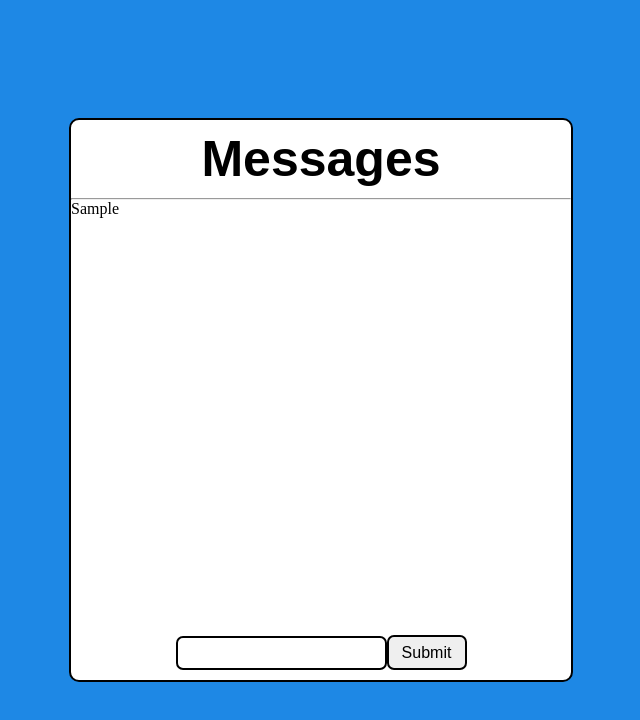
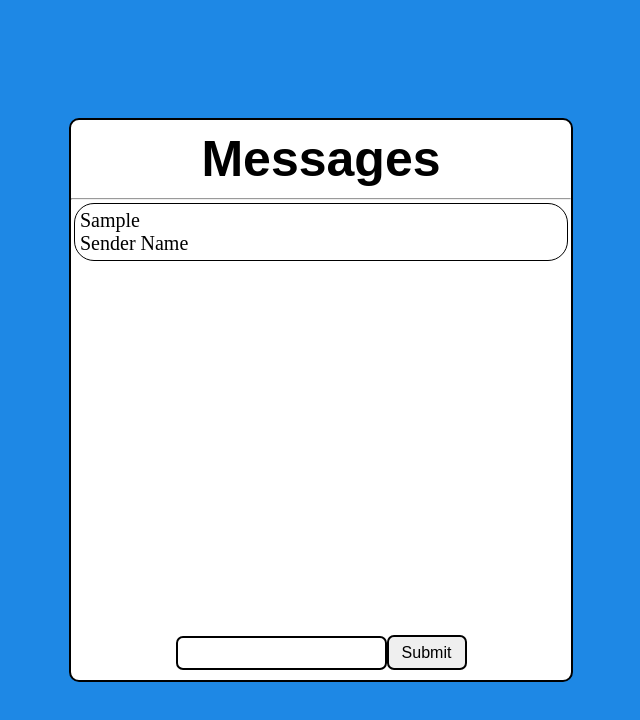
Before and after one commit to nill2000/chatapp, a React (Vite) app in the folder client/react-app/: page /chatroom in a window 1280 px wide. Both pictures are taken after typing "Sample" into the empty fields and a click on the button "Submit". Shown: the top 720 px of the page, without its empty margins (319-959 px from the left). Built offline with nearby package versions, Linux system fonts and the light colour scheme; no server answers.

Commit message:
Styled Messages & Add Sender Name

```diff
--- a/client/react-app/package.json
+++ b/client/react-app/package.json
@@ -20,12 +20,12 @@
     "@eslint/js": "^9.17.0",
     "@types/react": "^18.3.17",
     "@types/react-dom": "^18.3.5",
-    "@vitejs/plugin-react": "^4.3.4",
+    "@vitejs/plugin-react": "^1.3.2",
     "eslint": "^9.17.0",
     "eslint-plugin-react": "^7.37.2",
     "eslint-plugin-react-hooks": "^5.0.0",
     "eslint-plugin-react-refresh": "^0.4.16",
     "globals": "^15.13.0",
-    "vite": "^6.0.3"
+    "vite": "^6.1.0"
   }
 }
--- a/client/react-app/src/App.css
+++ b/client/react-app/src/App.css
@@ -23,6 +23,23 @@
 		font-weight: bold;
 		font-size: 50px;
 		padding: 10px;
+		}
+
+		.MsgList{
+			overflow-y: auto;
+			max-height: 500px;
+		}
+
+		.MsgItem{
+			height: auto;
+			min-height: 40px;
+			font-size: 20px;
+			margin: 3px 3px;
+			padding: 5px;
+			border: 1px solid black;
+			border-radius: 20px;
+			word-wrap: break-word;
+			overflow-wrap: break-word;
 		}
 
 		.sendMsgContainer{
--- a/client/react-app/src/components/Login.jsx
+++ b/client/react-app/src/components/Login.jsx
@@ -8,10 +8,10 @@ function Login(){
 	const [userInput, setUserInput] = useState("");
 	const [roomInput, setRoomInput] = useState("");
 
-
 	const handleLogin = () => {
 		console.log("Username: ", userInput);
 		console.log("Room Code: ", roomInput);
+
 		navigate("/chatroom");
 	};
 
--- a/client/react-app/src/components/LoginLabel.jsx
+++ b/client/react-app/src/components/LoginLabel.jsx
@@ -1,8 +1,8 @@
 import PropTypes from "prop-types";
-function LoginLabel(props){
+function LoginLabel({label, inputValue, setInputValue}){
 	return (
 	<div className="LabelInputContainer">
-		<input className="LabelInput" type="text" value={props.inputValue} onChange={(e) => {props.setInputValue(e.target.value)}} placeholder={props.label} required/>
+		<input className="LabelInput" type="text" value={inputValue} onChange={(e) => {setInputValue(e.target.value)}} placeholder={label} required/>
 	</div>
 	);
 }
--- a/client/react-app/src/components/messageBody.jsx
+++ b/client/react-app/src/components/messageBody.jsx
@@ -1,13 +1,27 @@
 import MessageInput from "./MessageInput.jsx";
-import { useState } from "react";
+import { useState, useEffect } from "react";
+import { io } from "socket.io-client";
+
+const socket = io("http://localhost:3000");
 
 function MessageBody(){
+	const [Msgs, setMsgs] = useState([]);
 
-	const [Msgs, setMsgs] = useState([]);
+	useEffect(() => {
+		socket.on("connect", () => {
+			console.log("Connected:", socket.id);
+
+		return () => {
+			socket.disconnect();
+		}
+	})
+	}, []);
 
 	const sendMsg = (newMsg) => {
 		if (newMsg.trim() !== ""){
 			setMsgs([...Msgs, newMsg]);
+		} else{
+			console.log("Message is empty");
 		}
 	}
 
@@ -18,8 +32,12 @@ function MessageBody(){
 				<hr />
 				<div className="MsgList">
 					{Msgs.map((Msg, index) => (
-						<p key={index} className="MsgItem">{Msg}</p>
-					))}
+						<p key={index} className="MsgItem">
+							<p>{Msg}</p>
+							<p>Sender Name</p>
+						</p>
+					)
+					)}
 				</div>
 				<MessageInput sendMsgFunc={sendMsg}></MessageInput>
 			</div>
--- a/client/react-app/src/components/messageInput.jsx
+++ b/client/react-app/src/components/messageInput.jsx
@@ -10,10 +10,25 @@ function MessageInput({ sendMsgFunc }){
 		setMsg("");
 	}
 
+	const handleKey = (event) => {
+		if(event.key === "Enter"){
+			event.preventDefault();
+			console.log("Message Sent: ", Message);
+			sendMsgFunc(Message);
+			setMsg("");
+		}
+	}
+
     return(
 		<div className="sendMsgContainer">
 			{/* Value sets the first item in the box. After typing, onChange() occurs and charges the value to be whatever was changed */}
-			<input className="MsgInput" type="text" value={Message} onChange={(e) => setMsg(e.target.value)}/>
+			<input className="MsgInput"
+			type="text"
+			value={Message}
+			onChange={(e) => setMsg(e.target.value)}
+			onKeyDown={(e) => {
+				handleKey(e)
+			}}/>
 			<button className="SubBtn" onClick={handleClick}>Submit</button>
 		</div>
 	)
```
Also changed, not shown: 2 other files (tests, documents, lock files or other folders).
